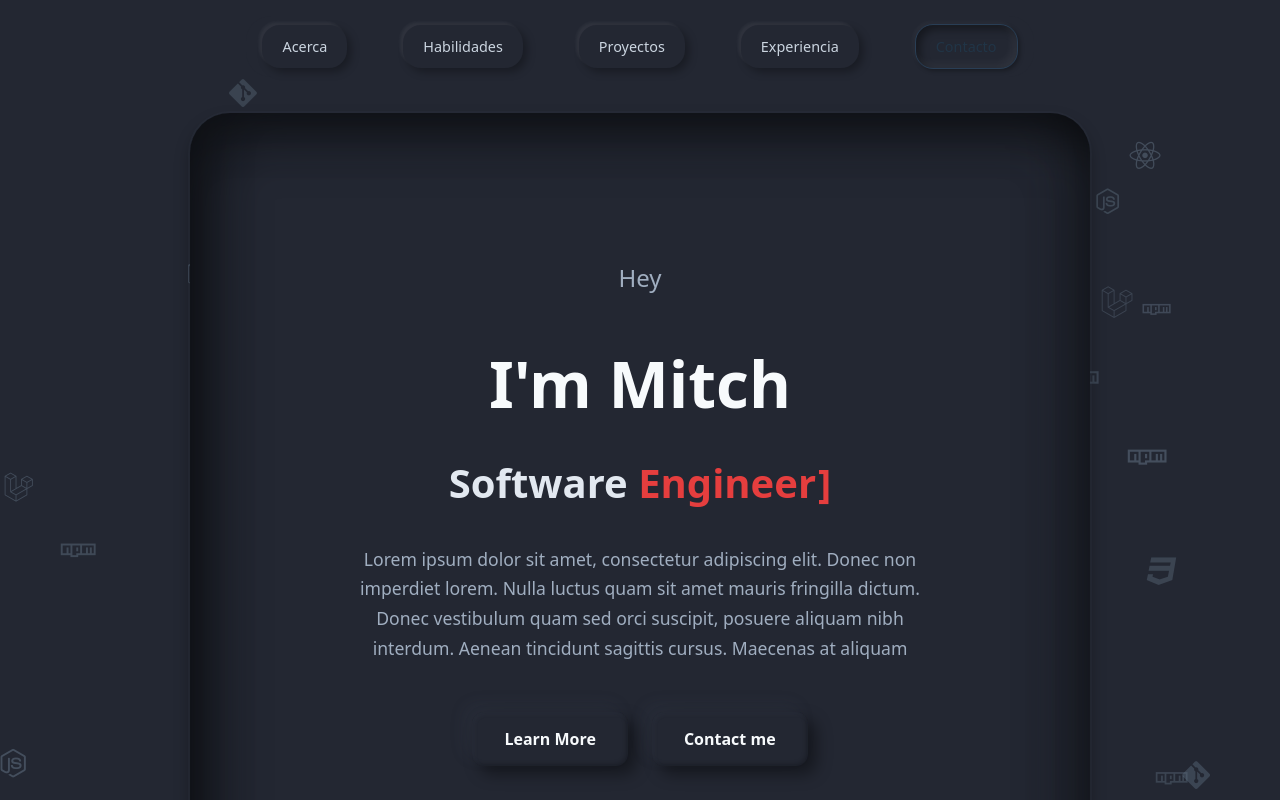
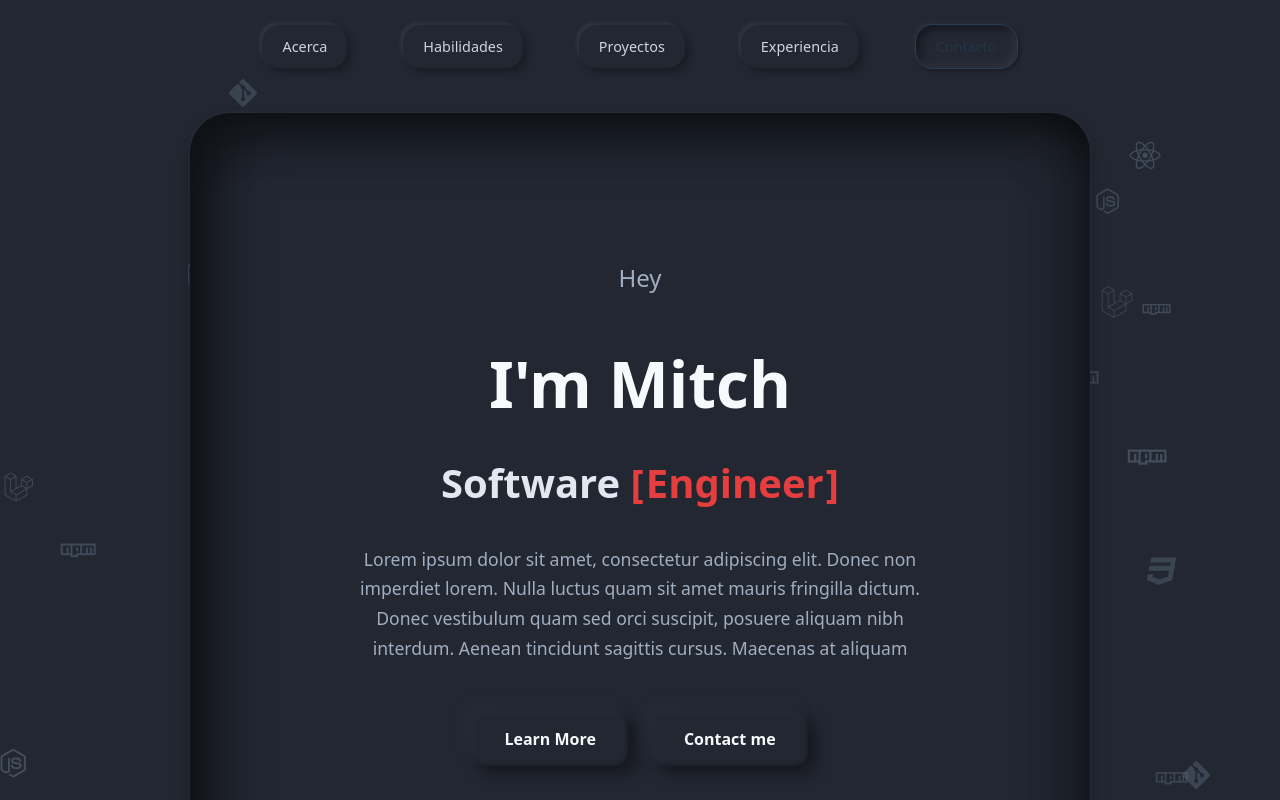
Before and after one commit to xxxMichael/Neumorphism-Portfolio, a React (Vite) app: page / in a window 1280 px wide. Shown: the top 800 px of the page. Built offline with nearby package versions, Linux system fonts and the light colour scheme.

Commit message:
Se ajustan estilos en Hero.css para mejorar la apariencia del componente, incluyendo cambios en sombras, márgenes y un nuevo efecto en el título.

```diff
--- a/src/components/sections/Hero.css
+++ b/src/components/sections/Hero.css
@@ -148,6 +148,13 @@
   margin-left: 2px;
 }
 
+.hero__title-accent::before {
+  content: '[';
+  color: #e53e3e;
+  margin-right: 2px;
+}
+
+
 .hero__description {
   font-size: 1.1rem;
   line-height: 1.7;
@@ -210,9 +217,12 @@
 
 /* Animaciones */
 @keyframes float-gentle {
-  0%, 100% {
+
+  0%,
+  100% {
     transform: translateY(0px);
   }
+
   50% {
     transform: translateY(-10px);
   }
@@ -257,6 +267,7 @@
 }
 
 @media (max-width: 1024px) {
+
   /* Reducir el ancho de las partículas en tablets */
   .hero--dark #tsparticles-left,
   .hero--dark #tsparticles-right {
```
